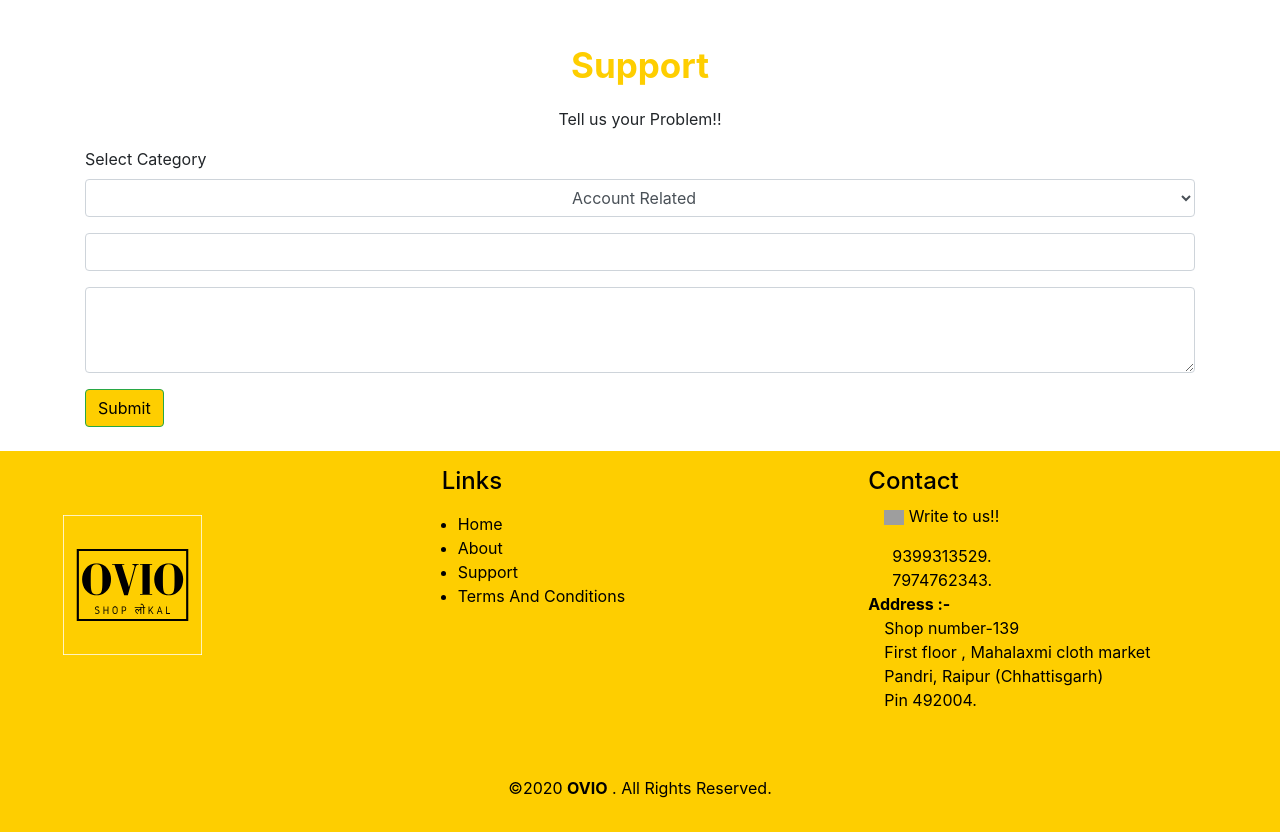
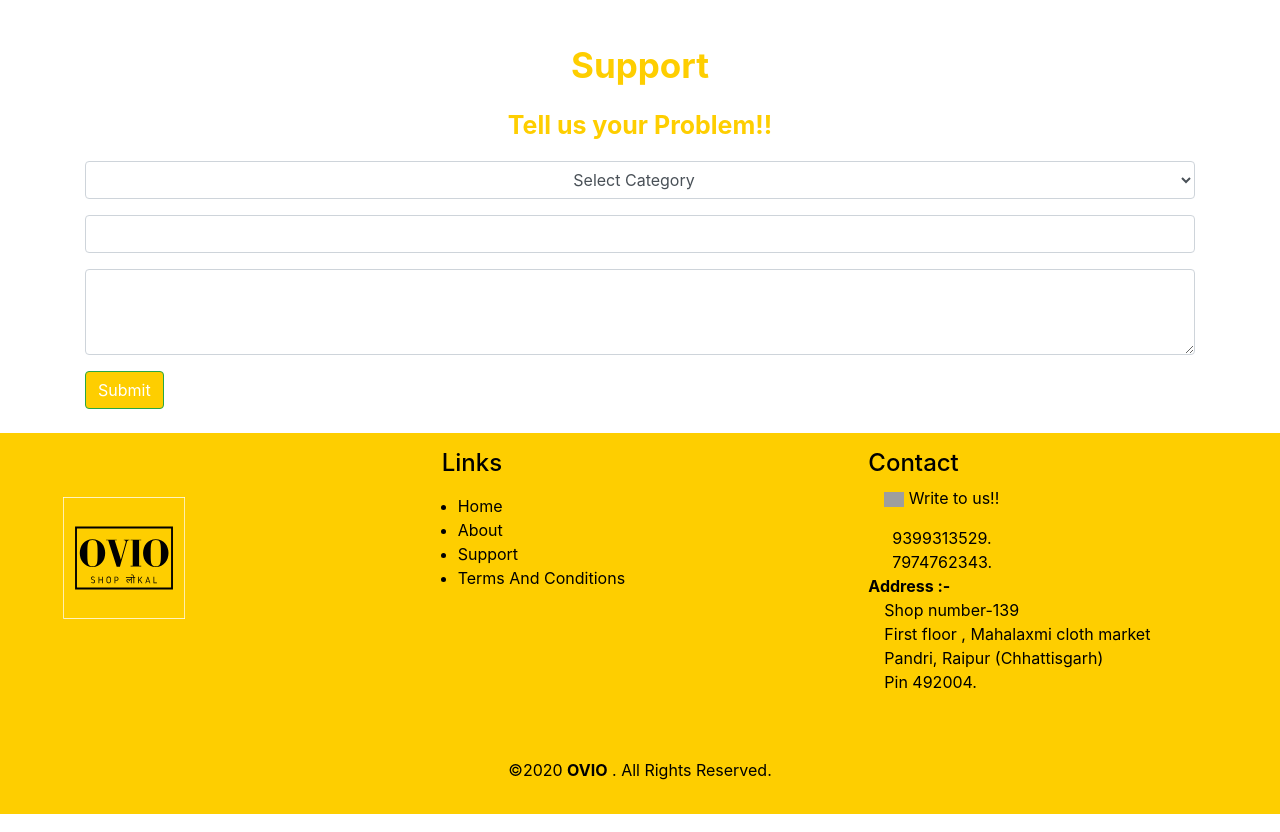
Before and after one commit to gajendra214/ovio, a plain HTML site: page index.html in a window 1280 px wide. Shown: the part 1851-2683 px from the top of the page. Drawn offline with nearby package versions, Linux system fonts and the light colour scheme; grey boxes are pictures that could not be loaded; some icons are missing.

Commit message:
supportupdated

```diff
--- a/css/style.css
+++ b/css/style.css
@@ -211,7 +211,7 @@
 }
 
 .faqdiv {
-  width:%;
+  width:100%;
   padding-top: 37%;
   padding-left: 28%;
   padding-right: 28%;
@@ -264,7 +264,10 @@ footer a:hover {
 }
 
 .tellus{
- text-align: center;
+  color: #fece00;
+  font-size: 25px;
+  font-weight: bolder;
+  text-align: center;
 }
 
 .form-control{
@@ -272,7 +275,7 @@ footer a:hover {
  }
 
  .btn-success{
-  color: black;
+  color: white;
   background-color: #fece00;
   margin: auto;
   text-align: center;
--- a/index.html
+++ b/index.html
@@ -126,12 +126,13 @@
        <div class="container divsupport" id="support">
        <p class="support" >Support </p>
      </div>
-<!-- Shashwat Bhagwan hai -->
+
      <div class="container">
       <p class="tellus">Tell us your Problem!!</p>
 
-           <label for="exslect1">Select Category</label>
+           <!-- <label for="exslect1">Select Category</label> -->
           <select class="form-control" id="exslect1" aria-placeholder="select category">
+            <option>Select Category</option>
             <option>Account Related</option>
             <option>Payout</option>
             <option>Others</option>
@@ -155,7 +156,7 @@
       <div class="row">
         <div class="col-lg-4 col-xs-12 ">
           <div class="mt-lg-5 mt-xs-0 ml-lg-5 ">
-            <a href="#"> <img src="img/logo.svg " width="40%"> </a>
+            <a href="#"> <img class="img-fluid" alt="Responsive image" src="img/logo.svg " width="35%"> </a>
           </div>
           <p class="pr-5 "> </p>
           <p><a href="#"><i class="fa fa-facebook-square mr-1"></i></a><a href="#"><i
```
Also changed, not shown: firebase.json (added), 2 other files.
